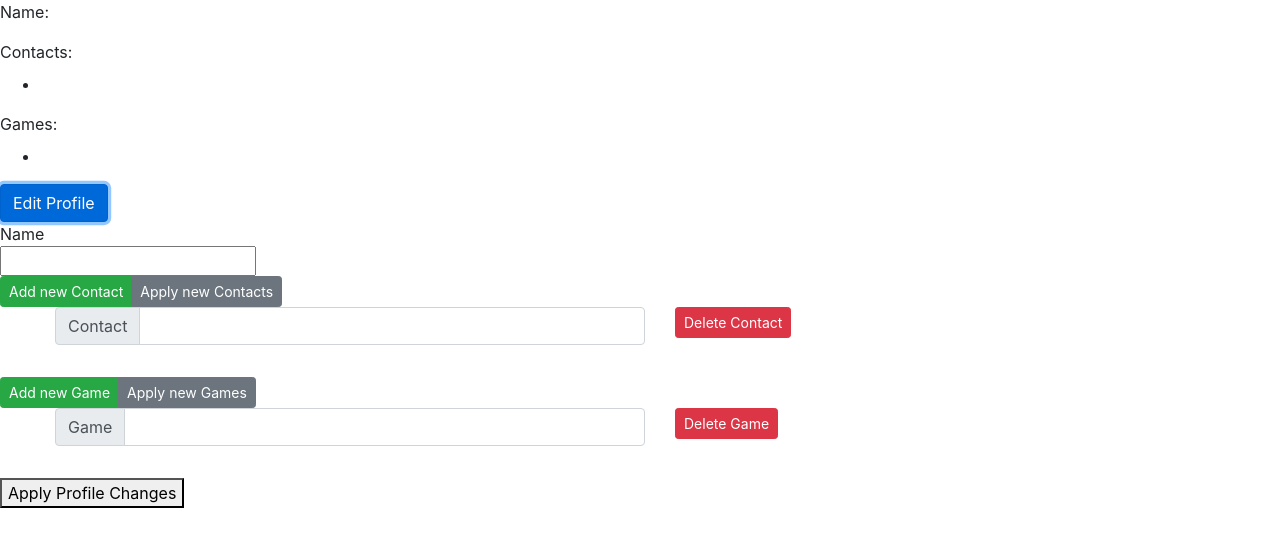
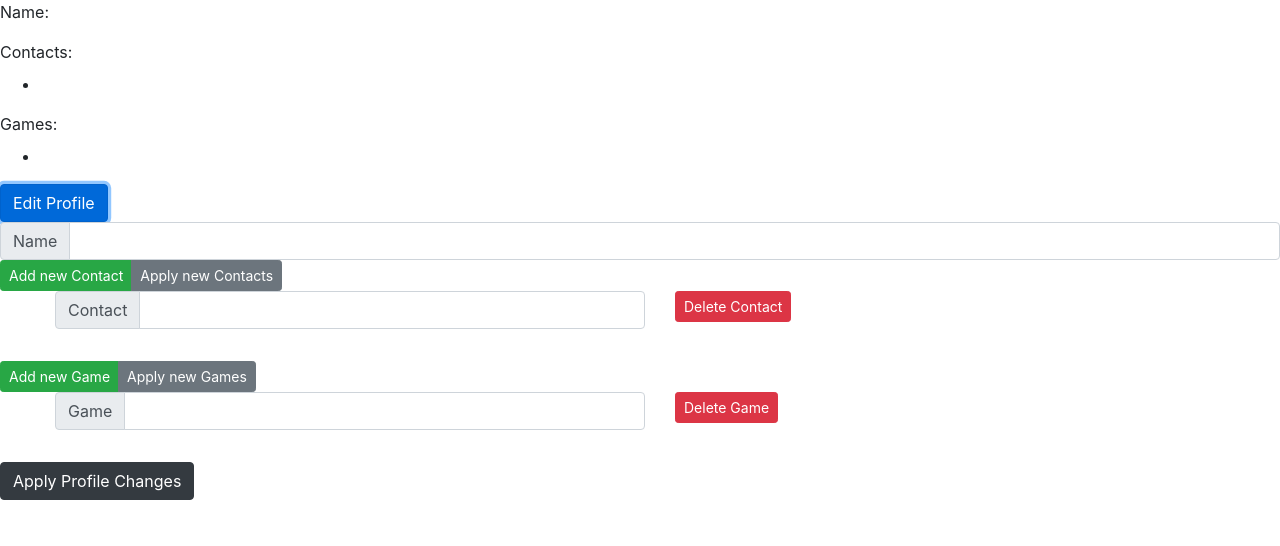
Before and after one commit to devinllu/StormHacks2021, a React (Create React App) app in the folder Frontend/: page /profile in a window 1280 px wide. Both pictures are taken after a click on the button "Edit Profile". Shown: the top 546 px of the page. Built offline with nearby package versions, Linux system fonts and the light colour scheme.

Commit message:
Add name change

```diff
--- a/Frontend/src/Components/ProfileData.js
+++ b/Frontend/src/Components/ProfileData.js
@@ -79,19 +79,21 @@ function EditProfileForm(props){
     return (
         <div>
             <div>
-                <div>
-                    <span >
-                        Name
-                    </span>
-                </div>
-                <input
+                <InputGroup>
+                    <InputGroup.Prepend>
+                        <InputGroup.Text>Name</InputGroup.Text>
+                    </InputGroup.Prepend>
+                    <FormControl
                         type="text"
-                    value={name}
-                    onChange={e => {
+                        onChange={
+                            (e) =>
+                            {
                                 setName(e.target.value);
-                    }}
+                            }
+                        }
                     >
-                </input>
+                    </FormControl>
+                </InputGroup>
             </div>
             <FormListComponent
                 entryList={contacts.slice()}
@@ -114,7 +116,8 @@ function EditProfileForm(props){
                     }
                 }
             />
-                <button onClick={handleSubmit}>Apply Profile Changes</button>
+            <Button variant= "dark"
+                    onClick={handleSubmit}>Apply Profile Changes</Button>
 
         </div>
 
```
Lines whose indentation alone changed are shown as unchanged.
